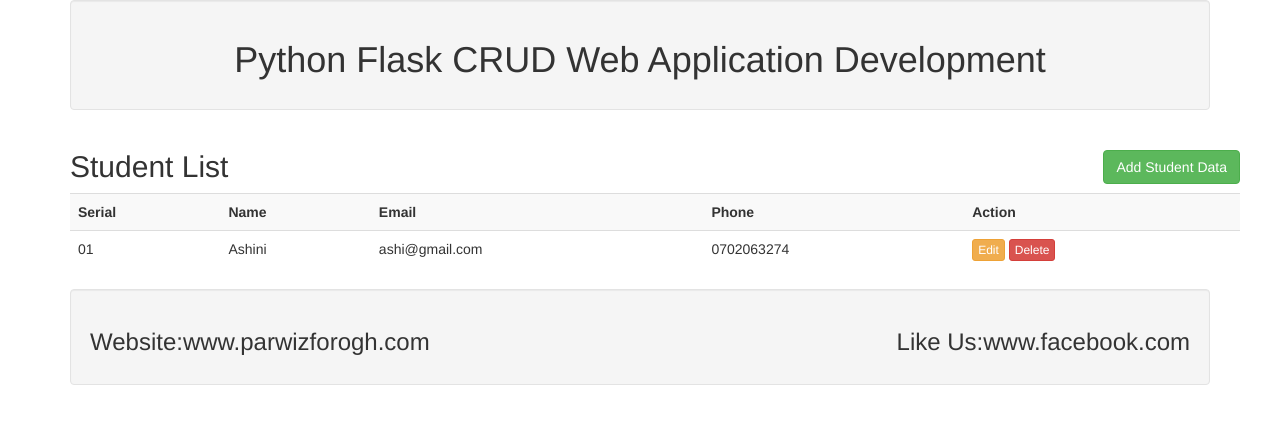
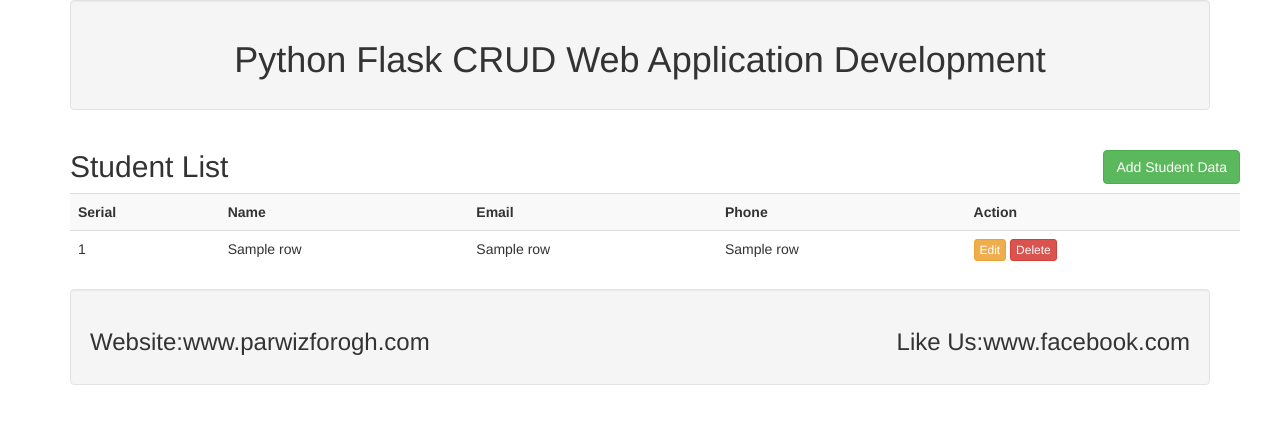
Before and after one commit to Ashini95/flaskcrud, a Flask app: template templates/index.html in a window 1280 px wide. Shown: the top 424 px of the page. Run offline with Flask 2, Linux system fonts and the light colour scheme; the template is opened without the code that fills it: most values are stand-ins (such as "Sample title", 1, 10 or a date in 2020); some libraries are stand-ins or nearby versions.

Commit message:
Add existing file

```diff
--- a/app.py
+++ b/app.py
@@ -1,6 +1,5 @@
 from flask import Flask, render_template, request, redirect, url_for, flash
 from flask_mysqldb import MySQL
-
 
 app = Flask(__name__)
 app.secret_key = "flash message"
@@ -14,7 +13,12 @@ mysql = MySQL(app)
 
 @app.route('/')
 def Index() :
-    return render_template('index.html')
+    cur = mysql.connection.cursor()
+    cur.execute("SELECT * FROM students")
+    data = cur.fetchall()
+    cur.close()
+
+    return render_template('index.html', students = data)
 
 @app.route('/insert', methods = ['GET','POST'])
 def insert():
@@ -28,8 +32,36 @@ def insert():
         cur = mysql.connection.cursor()
         cur.execute("INSERT INTO STUDENTS (name, email, phone) VALUES (%s, %s, %s)", (name, email, phone))
         mysql.connection.commit()
+
         return redirect(url_for('Index'))
 
+@app.route('/update', methods = ['GET','POST'])
+def update():
+    if request.method == 'POST':
+        id_data = request.form['id']
+        name = request.form['name']
+        email = request.form['email']
+        phone = request.form['phone']
+
+        cur = mysql.connection.cursor()
+        cur.execute("""
+        UPDATE students
+        SET name=%s, email=%s, phone=%s
+        WHERE id=%s
+        """,(name, email, phone, id_data))
+        flash("Data Updated Successfully")
+        mysql.connection.commit()
+
+        return redirect(url_for('Index'))
+
+@app.route('/delete/<string:id_data>', methods = ['GET','POST'])
+def delete(id_data):
+    flash("Data Deleted Successfully")
+    cur = mysql.connection.cursor()
+    cur.execute("DELETE FROM students WHERE id=%s",(id_data))
+    mysql.connection.commit()
+
+    return redirect(url_for('Index'))
 
 if __name__ == "__main__":
     app.run(debug=True)
--- a/templates/index.html
+++ b/templates/index.html
@@ -1,5 +1,6 @@
 <!DOCTYPE html>
 <html lang="en">
+
 <head>
     <meta charset="UTF-8">
     <title>CRUD Application</title>
@@ -8,20 +9,17 @@
     <link rel="shortcut icon" href="{{url_for('static', filename = 'teacher.png')}}">
 
 </head>
+
 <body>
 
 {% block body %}
 
 <div class="container">
-
     <div class="well text-center">
-
         <h1>Python Flask CRUD Web Application Development</h1>
-
     </div>
 
     <div class="container">
-
         <div class="row">
             <div class="col md-12">
                 <h2>Student List <button type="button" class="btn btn-success pull-right" data-toggle="modal" data-target="#mymodal">
@@ -30,6 +28,7 @@
                 {% with messages = get_flashed_messages() %}
                 {% if messages %}
                 {% for message in messages %}
+
                 <div class="alert alert-success alert-dismissable" role="alert">
                     <button type="button" class="close" data-dismiss="alert" aria-label="close">
                         <span aria-hidden="true">x</span>
@@ -42,7 +41,6 @@
                 {% endwith %}
 
                 <table class="table table-striped">
-
                     <tr>
                         <th>Serial</th>
                         <th>Name</th>
@@ -51,215 +49,95 @@
                         <th>Action</th>
                     </tr>
 
+                    {% for row in students %}
                     <tr>
-                        <td>01</td>
-                        <td>Ashini</td>
-                        <td>ashi@gmail.com</td>
-                        <td>0702063274</td>
+                        <td>{{row.0}}</td>
+                        <td>{{row.1}}</td>
+                        <td>{{row.2}}</td>
+                        <td>{{row.3}}</td>
                         <td>
-                            <a href="" class="btn btn-warning btn-xs" data-toggle="modal" data-target="#modaledit">Edit</a>
-                            <a href="" class="btn btn-danger btn-xs" onclick="return confirm('Are You Sure To Delete?')">Delete</a>
+                            <a href="/update/{{row.0}}" class="btn btn-warning btn-xs" data-toggle="modal" data-target="#modaledit{{row.0}}">Edit</a>
+                            <a href="/delete/{{row.0}}" class="btn btn-danger btn-xs" onclick="return confirm('Are You Sure To Delete?')">Delete</a>
                         </td>
                     </tr>
-
+                    <div id="modaledit{{row.0}}" class="modal fade" role="dialog">
+                        <div class="modal-dialog">
+                            <div class="modal-content">
+                                <div class="modal-header">
+                                    <button type="button" class="close" data-dismiss="modal">&times;</button>
+                                    <h4 class="modal-title">Please Update Data</h4>
+                                </div>
+                                <div class="modal-body">
+                                    <form action="{{url_for('update')}}" method="POST">
+                                        <div class="form-group">
+                                            <label>Name:</label>
+                                            <input type="hidden" name="id" value="{{row.0}}">
+                                            <input type="text" class="form-control" name="name" value="{{row.1}}">
+                                        </div>
+                                        <div class="form-group">
+                                            <label>Email:</label>
+                      `                     <input type="text" class="form-control" name="email" value="{{row.2}}">
+                                        </div>
+                                        <div class="form-group">
+                                            <label>Phone:</label>
+                                            <input type="text" class="form-control" name="phone" value="{{row.3}}">
+                                        </div>
+                                        <div class="form-group">
+                                            <button class="btn btn-primary" type="submit">Update Data</button>
+                                        </div>
+                                    </form>
+                                </div>
+                                <div class="modal-footer">
+                                    <button type="button" class="btn btn-default" data-dismiss="modal">Close</button>
+                                </div>
+                            </div>
+                        </div>
+                    </div>
+                    {% endfor %}
                 </table>
-            </div>
-
-<div id="modaledit" class="modal fade" role="dialog">
-
-
-   <div class="modal-dialog">
-
-
-      <div class="modal-content">
-
-
-         <div class="modal-header">
-
-
-            <button type="button" class="close" data-dismiss="modal">&times;</button>
-
-
-            <h4 class="modal-title">Please Update Data</h4>
-
-
-         </div>
-
-
-         <div class="modal-body">
-
-
-            <form action="" method="POST">
-
-
-               <div class="form-group">
-
-
-                  <label>Name:</label>
-                  <input type="text" class="form-control" name="name" value="Ashini">
-
-
-               </div>
-
-
-                <div class="form-group">
-
-
-                  <label>Email:</label>
-                  <input type="text" class="form-control" name="email" value="ashi@gmail.com">
-
-
-               </div>
-
-
-                <div class="form-group">
-
-
-                  <label>Phone:</label>
-                  <input type="text" class="form-control" name="phone" value="0702063274">
-
-
-               </div>
-
-
-
-               <div class="form-group">
-
-
-                  <button class="btn btn-primary" type="submit">Update Data</button>
-
-
-               </div>
-
-
-            </form>
-
-
-         </div>
-
-
-         <div class="modal-footer">
-
-
-            <button type="button" class="btn btn-default" data-dismiss="modal">Close</button>
-
-
-         </div>
-
-
-      </div>
-
-
-   </div>
-
-
             </div>
             <!-- Modal -->
 
             <div id="mymodal" class="modal fade" role="dialog">
-
-
                 <div class="modal-dialog">
-
-
                     <div class="modal-content">
-
-
                         <div class="modal-header">
-
-
                             <button type="button" class="close" data-dismiss="modal">&times;</button>
-
-
                             <h4 class="modal-title">Please Insert Data</h4>
-
-
                         </div>
-
-
                         <div class="modal-body">
-
-
                             <form action="{{url_for('insert')}}" method="POST">
-
-
                                 <div class="form-group">
-
-
                                     <label>Name:</label>
                                     <input type="text" class="form-control" name="name" required="1">
-
-
                                 </div>
-
-
                                 <div class="form-group">
-
-
                                     <label>Email:</label>
                                     <input type="text" class="form-control" name="email" required="1">
-
-
                                 </div>
-
-
                                 <div class="form-group">
-
-
                                     <label>Phone:</label>
                                     <input type="text" class="form-control" name="phone" required="1">
-
-
                                 </div>
-
-
-
                                 <div class="form-group">
-
-
                                     <button class="btn btn-primary" type="submit">Insert Data</button>
-
-
                                 </div>
-
-
                             </form>
-
-
                         </div>
-
-
                         <div class="modal-footer">
-
-
                             <button type="button" class="btn btn-default" data-dismiss="modal">Close</button>
-
-
                         </div>
-
-
                     </div>
-
-
                 </div>
-
-
             </div>
-
-
-
         </div>
-
     </div>
     {% endblock %}
     <div class="well">
-
         <h3>Website:www.parwizforogh.com
             <span class="pull-right">Like Us:www.facebook.com</span>
         </h3>
-
     </div>
-
 </div>
 
 </body>
```
Lines whose indentation alone changed are shown as unchanged.
